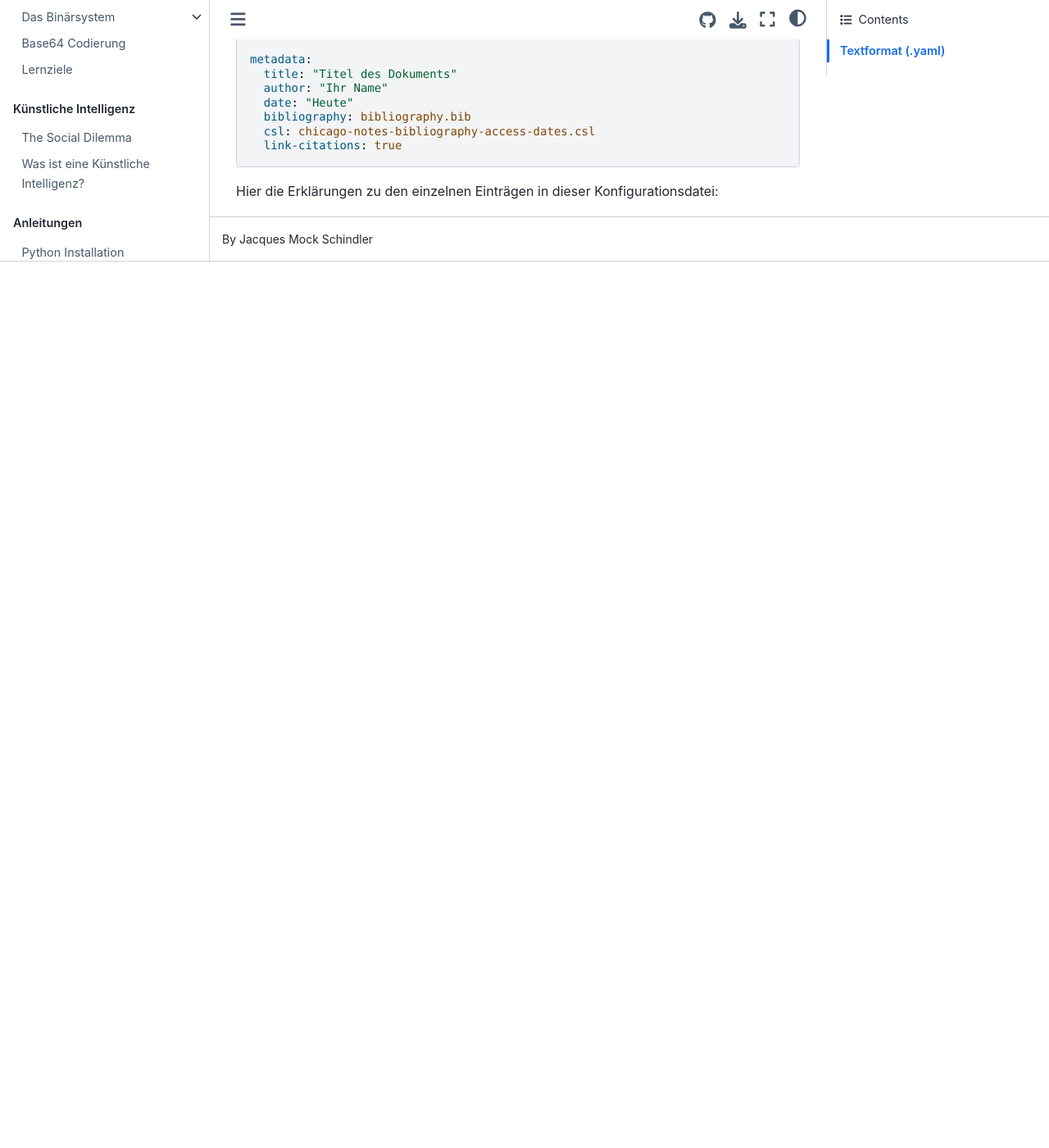
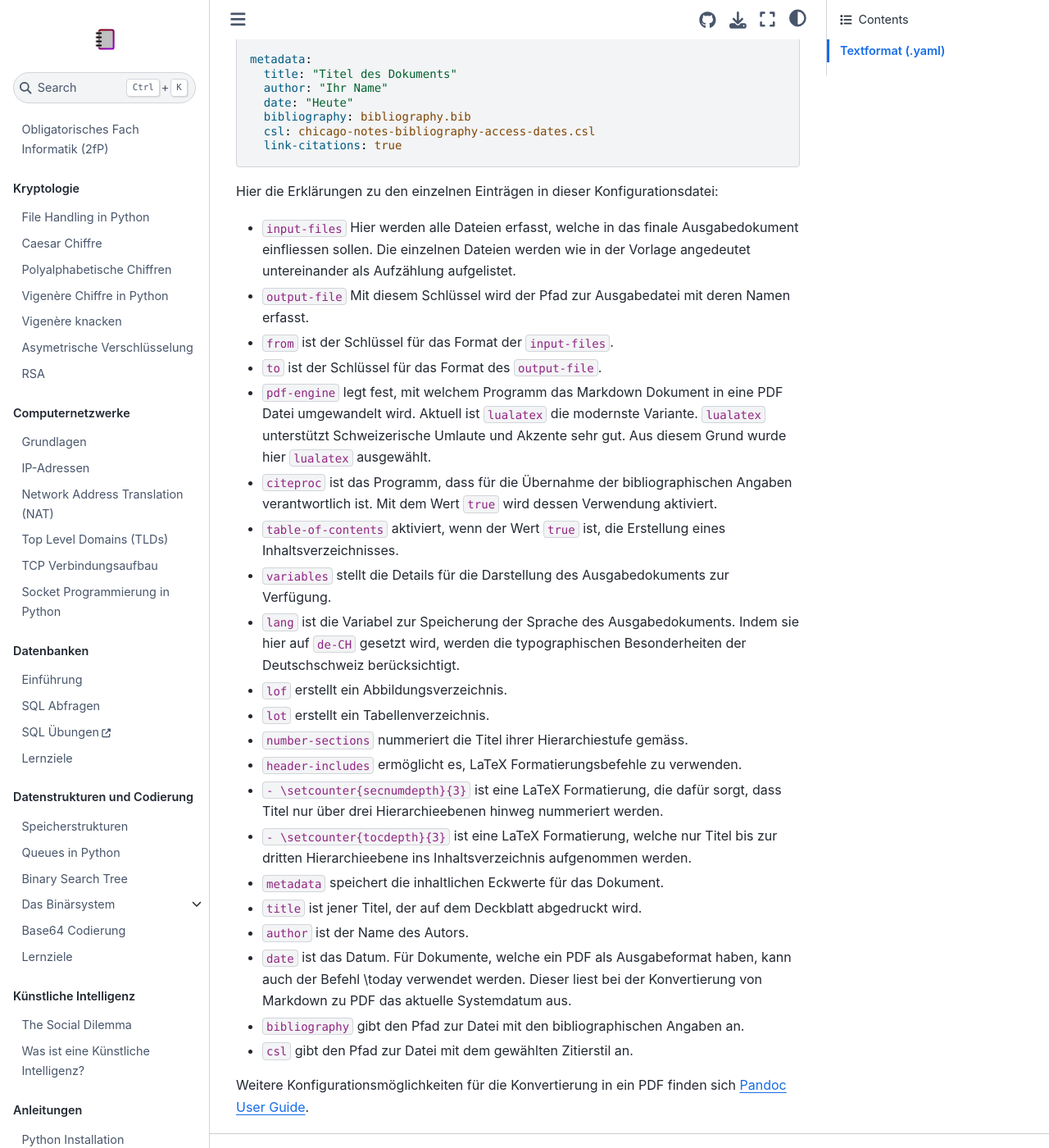
Before and after one commit to SkriptenMk/I_fP_24-28, a Jupyter Book: the page built from docs/260116_referenzen/referenzen.md, in a window 1280 px wide and 1400 px high, scrolled down 1167 px. Shown: the whole window at 82% size. Built offline with Jupyter Book 1.0.4 settings and Sphinx 7.4.7 and the Sphinx Book theme 1.1.4, drawn with Linux system fonts in a browser that asks for light colours; before the commit the page ends 1486 px from its top, so only the background shows below that.

Commit message:
Verfasse eine Erläuterung zur Beispielkonfiguration

```diff
--- a/docs/260116_referenzen/referenzen.md
+++ b/docs/260116_referenzen/referenzen.md
@@ -66,3 +66,48 @@ metadata:
 
 Hier die Erklärungen zu den einzelnen Einträgen in dieser
 Konfigurationsdatei:
+
+* `input-files` Hier werden alle Dateien erfasst, welche in das finale
+  Ausgabedokument einfliessen sollen. Die einzelnen Dateien werden wie
+  in der Vorlage angedeutet untereinander als Aufzählung aufgelistet.
+* `output-file` Mit diesem Schlüssel wird der Pfad zur Ausgabedatei
+  mit deren Namen erfasst.
+* `from` ist der Schlüssel für das Format der `input-files`.
+* `to` ist der Schlüssel für das Format des `output-file`.
+* `pdf-engine` legt fest, mit welchem Programm das Markdown Dokument in
+  eine PDF Datei umgewandelt wird. Aktuell ist `lualatex` die modernste
+  Variante. `lualatex` unterstützt Schweizerische Umlaute und Akzente
+  sehr gut. Aus diesem Grund wurde hier `lualatex` ausgewählt.
+* `citeproc` ist das Programm, dass für die Übernahme der
+  bibliographischen Angaben verantwortlich ist. Mit dem Wert `true` wird
+  dessen Verwendung aktiviert.
+* `table-of-contents` aktiviert, wenn der Wert `true` ist, die
+  Erstellung eines Inhaltsverzeichnisses.
+* `variables` stellt die Details für die Darstellung des
+  Ausgabedokuments zur Verfügung.
+* `lang` ist die Variabel zur Speicherung der Sprache des
+  Ausgabedokuments. Indem sie hier auf `de-CH` gesetzt wird, werden die
+  typographischen Besonderheiten der Deutschschweiz berücksichtigt.
+* `lof` erstellt ein Abbildungsverzeichnis.
+* `lot` erstellt ein Tabellenverzeichnis.
+* `number-sections` nummeriert die Titel ihrer Hierarchiestufe gemäss.
+* `header-includes` ermöglicht es, LaTeX Formatierungsbefehle zu
+  verwenden.
+* `- \setcounter{secnumdepth}{3}` ist eine LaTeX Formatierung, die dafür
+  sorgt, dass Titel nur über drei Hierarchieebenen hinweg nummeriert
+  werden.
+* `- \setcounter{tocdepth}{3}` ist eine LaTeX Formatierung, welche nur
+  Titel bis zur dritten Hierarchieebene ins Inhaltsverzeichnis
+  aufgenommen werden.
+* `metadata` speichert die inhaltlichen Eckwerte für das Dokument.
+* `title` ist jener Titel, der auf dem Deckblatt abgedruckt wird.
+* `author` ist der Name des Autors.
+* `date` ist das Datum. Für Dokumente, welche ein PDF als Ausgabeformat
+  haben, kann auch der Befehl \today verwendet werden. Dieser liest bei
+  der Konvertierung von Markdown zu PDF das aktuelle Systemdatum aus.
+* `bibliography` gibt den Pfad zur Datei mit den bibliographischen
+  Angaben an.
+* `csl` gibt den Pfad zur Datei mit dem gewählten Zitierstil an.
+
+Weitere Konfigurationsmöglichkeiten für die Konvertierung in ein PDF
+finden sich [Pandoc User Guide](https://pandoc.org/MANUAL.html).
```
